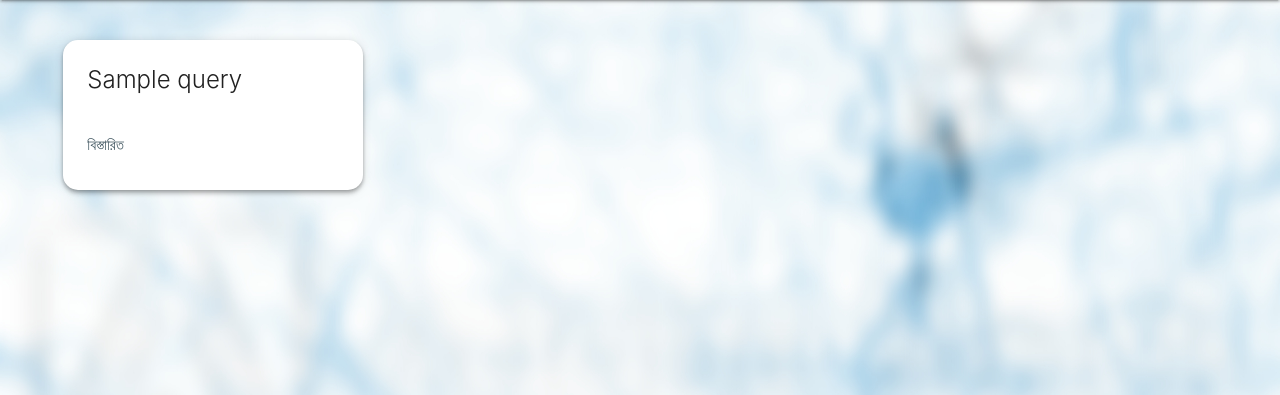
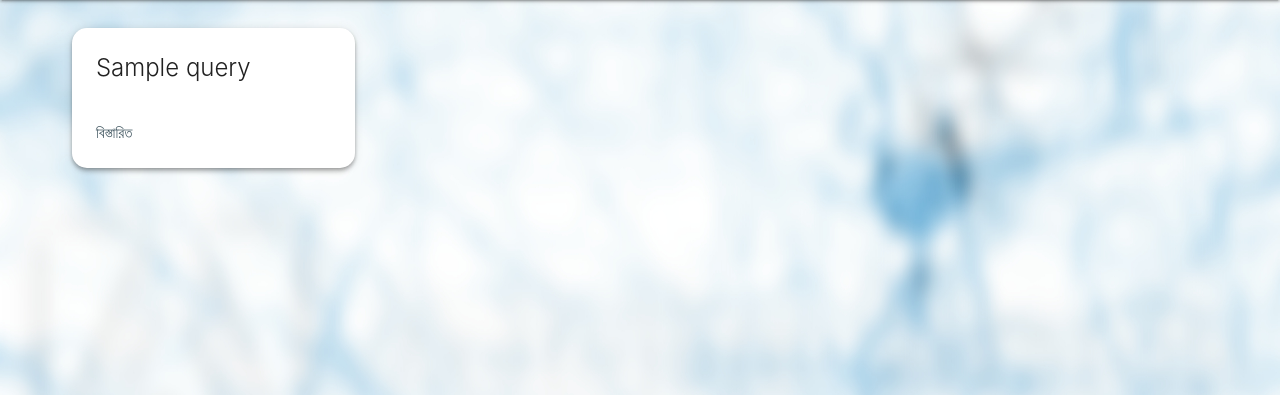
Before and after one commit to nahK994/BanglayML, a Django app: template testApp/templates/index.html in a window 1280 px wide. Shown: the part 64-459 px from the top of the page. Run offline with Django 3.2, Linux system fonts and the light colour scheme; the template is opened without the code that fills it: most values are stand-ins (such as "Sample title", 1, 10 or a date in 2020); some libraries are stand-ins or nearby versions.

Commit message:
some modifications

```diff
--- a/testApp/templates/index.html
+++ b/testApp/templates/index.html
@@ -3,10 +3,11 @@
 <title>{{ title }}</title>
 	<div class="row">
 		{% for i in querySet %}
-		<div class="col s0 m0 l4">
-			<div class="card z-depth-2 hoverable" style="border-radius: 15px; width: 300px; height: 150px; margin: auto; margin-top: 20px;">
+		<div class="col s12 m6 l4 xl4">
+			<div class="container">
+			<div class="card z-depth-2 hoverable" style="border-radius: 15px;">
 				<div class="card-content">
-					<span class="card-title activator grey-text text-darken-4" style="height: 62px;">{{i.card_title}}</span>
+					<span class="card-title activator grey-text text-darken-4" style="min-height: 62px;">{{i.card_title}}</span>
 					<p><a href="/{{i.card_info_ID}}/"><span class="blue-grey-text text-darken-2">বিস্তারিত</span></a></p>
 				</div>
 				<div class="card-reveal">
@@ -16,6 +17,7 @@
 					<p>{{i.card_paragraph}}</p>
 				</div>
 			</div>
+			</div>
 		</div>
 		{% endfor %}
 	</div>
--- a/testSite/settings.py
+++ b/testSite/settings.py
@@ -24,7 +24,7 @@ SECRET_KEY = os.environ.get('DJANGO_SECRET_KEY', 'h&o9^66dhx)xpg!0^t&lx-wsqUB&^I
 # SECURITY WARNING: don't run with debug turned on in production!
 DEBUG = os.environ.get('DJANGO_DEBUG', '') != 'False'
 
-ALLOWED_HOSTS = ['banglayml.herokuapp.com', '127.0.0.1'] # 'banglayml.herokuapp.com', '127.0.0.1'
+ALLOWED_HOSTS = ['*'] # 'banglayml.herokuapp.com', '127.0.0.1'
 
 
 # Application definition
```
Also changed, not shown: testApp/templates/Text.html (+10 -4 lines).
